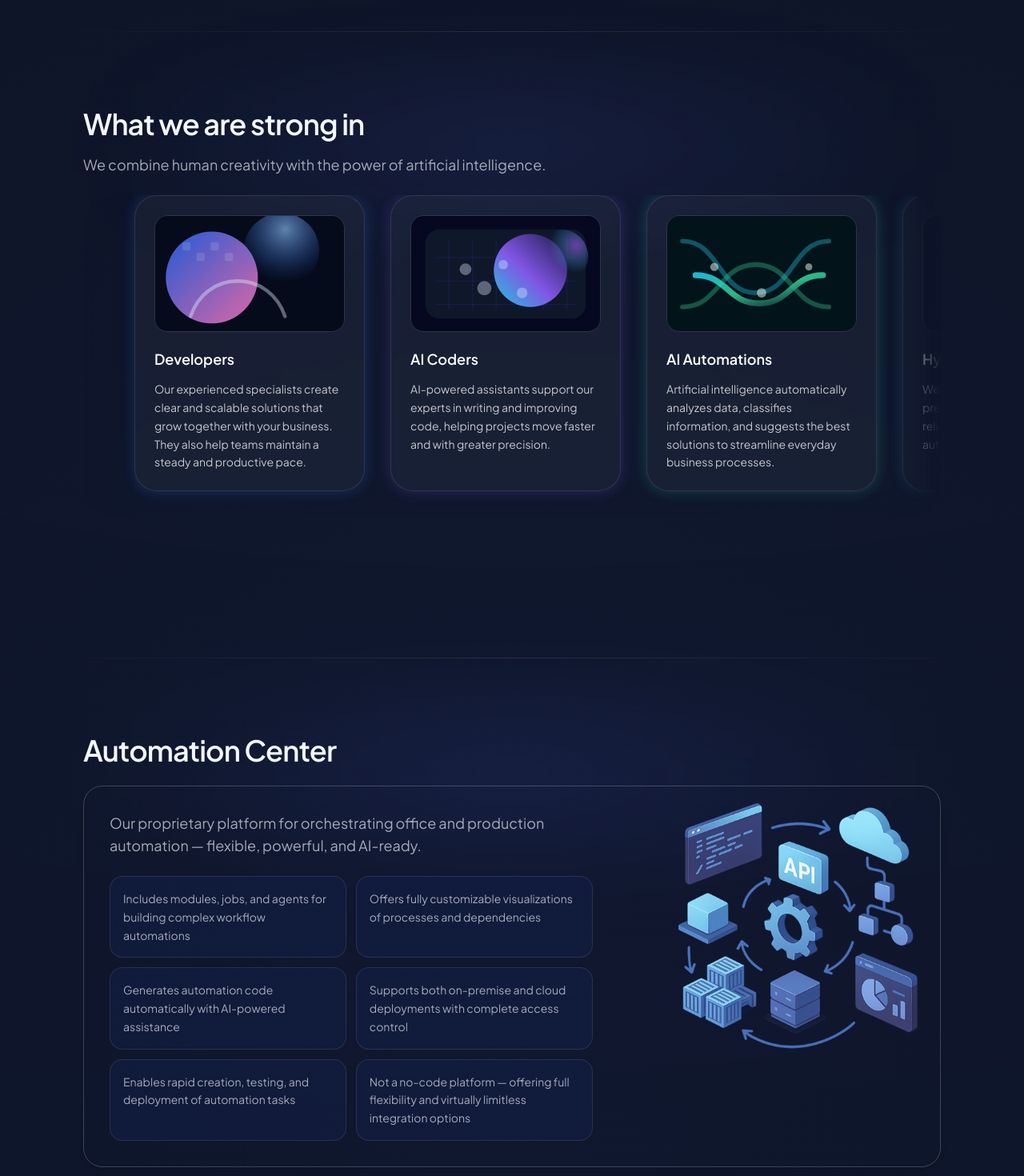
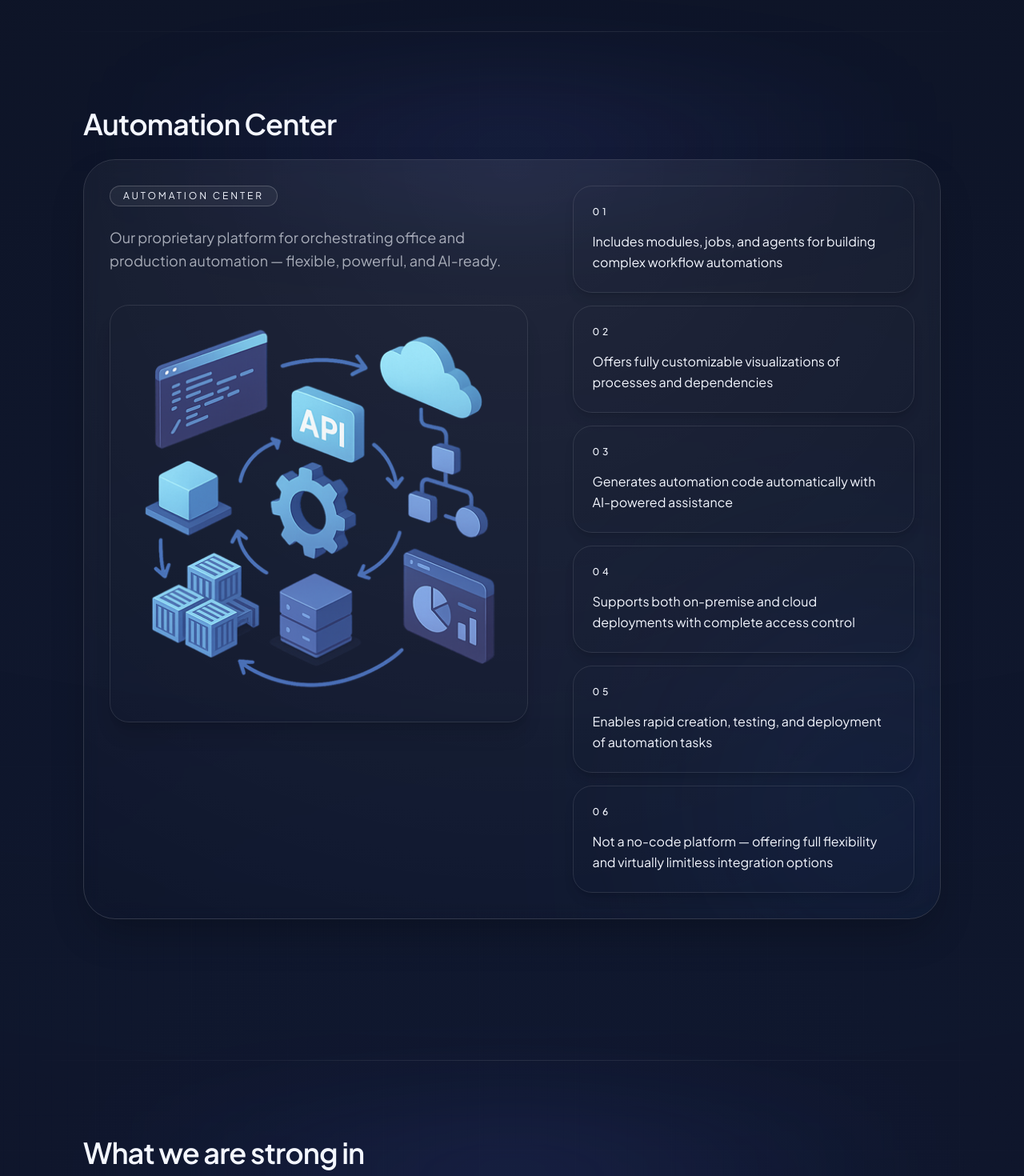
Before and after one commit to WGenSolutions/WGenSite, a React (Vite) app: page / in a window 1280 px wide. Shown: the part 2520-3990 px from the top of the page at 80% size. Built offline with nearby package versions, Linux system fonts and the light colour scheme.

Commit message:
Products section layout update. MOved Products above Techology

```diff
--- a/src/App.tsx
+++ b/src/App.tsx
@@ -60,9 +60,9 @@ function App() {
         <AuroraBackground />
         <Hero />
         <Offer />
-    <NewEra />
-    <Technologies />
+        <NewEra />
         <Products />
+        <Technologies />
         <Experience />
         <About />
         <Hobby />
--- a/src/sections/Products.tsx
+++ b/src/sections/Products.tsx
@@ -2,53 +2,77 @@ import { motion, useReducedMotion } from 'framer-motion'
 import { useTranslation } from 'react-i18next'
 import Section from '../components/Section'
 
+/** Renders the Products section with a layered hero and animated feature grid. */
 export const Products = () => {
-  const { t } = useTranslation('home')
-  const features = t('products.automationCenter.features', { returnObjects: true }) as string[]
-  const prefersReducedMotion = useReducedMotion()
+  const { t: _t } = useTranslation('home')
+  const _features = _t('products.automationCenter.features', { returnObjects: true }) as string[]
+  const _prefersReducedMotion = useReducedMotion()
 
   return (
-    <Section id="products" title={t('products.title')}>
+    <Section id="products" title={_t('products.title')}>
       <motion.div
-        className="relative overflow-hidden rounded-3xl border border-white/20 bg-gradient-to-br from-primary/20 via-background/80 to-background/95 p-8 shadow-lg"
-        initial={prefersReducedMotion ? undefined : { opacity: 0, scale: 0.97 }}
-        whileInView={prefersReducedMotion ? undefined : { opacity: 1, scale: 1 }}
-        viewport={{ once: true, amount: 0.1 }}
+        className="relative isolate overflow-hidden rounded-[2.5rem] border border-white/15 bg-gradient-to-br from-primary/15 via-background/85 to-background/95 p-8 shadow-2xl backdrop-blur"
+        initial={_prefersReducedMotion ? undefined : { opacity: 0, y: 32 }}
+        whileInView={_prefersReducedMotion ? undefined : { opacity: 1, y: 0 }}
+        viewport={{ once: true, amount: 0.2 }}
         transition={{ duration: 0.6, ease: [0.24, 0.8, 0.25, 1] as const }}
       >
-        <div
-          className="absolute right-0 -top-0 hidden w-1/3 md:block"
-          aria-hidden="true"
-        >
+        <div className="pointer-events-none absolute inset-0">
+          <div className="absolute -left-24 top-12 h-64 w-64 rounded-full bg-primary/35 blur-[120px]" />
+          <div className="absolute -right-16 bottom-0 h-72 w-72 rounded-full bg-blue-500/20 blur-[140px]" />
+          <div className="absolute inset-0 bg-[radial-gradient(circle_at_top,rgba(255,255,255,0.08),transparent)]" />
+        </div>
+
+        <div className="relative grid gap-10 lg:grid-cols-[minmax(0,0.55fr),minmax(0,0.45fr)] lg:gap-14">
+          <div className="flex h-full flex-col gap-10">
+            <div className="flex flex-col gap-6">
+              <span className="inline-flex w-fit items-center rounded-full border border-white/20 bg-white/5 px-4 py-1 text-xs uppercase tracking-[0.24em] text-primary/90">
+                {_t('products.automationCenter.headline')}
+              </span>
+              <p className="text-lg leading-relaxed text-muted">
+                {_t('products.automationCenter.description')}
+              </p>
+            </div>
+
+            <div className="relative overflow-hidden rounded-3xl border border-white/10 bg-background/60 shadow-xl">
+              <div className="absolute inset-0 bg-gradient-to-tr from-primary/10 via-transparent to-white/5" />
               <img
                 src="/images/product_automation_center.png"
-            alt={t('products.automationCenter.headline')}
-            className="h-full w-full object-cover"
+                alt={_t('products.automationCenter.headline')}
+                className="h-full w-full object-cover mix-blend-luminosity"
               />
             </div>
-        <div className="relative flex flex-col gap-6 md:w-3/5">
+          </div>
 
-          <p className="text-lg text-muted">{t('products.automationCenter.description')}</p>
-          <ul className="grid gap-3 text-sm text-muted sm:grid-cols-2">
-        {features.map((feature) => (
+          <motion.ul className="grid gap-4 sm:grid-cols-2 xl:grid-cols-1" initial={false}>
+            {_features.map((feature, index) => (
               <motion.li
                 key={feature}
-            className="flex items-start gap-2 rounded-2xl bg-blue-800/10 border border-white/10 bg-background/70 p-4 text-left"
+                className="group relative flex flex-col gap-4 rounded-3xl border border-white/10 bg-gradient-to-br from-background/80 via-background/70 to-background/90 p-6 text-left shadow-lg transition-shadow duration-300 hover:shadow-primary/30"
+                initial={_prefersReducedMotion ? undefined : { opacity: 0, y: 24 }}
+                whileInView={_prefersReducedMotion ? undefined : { opacity: 1, y: 0 }}
                 whileHover={
-          prefersReducedMotion
+                  _prefersReducedMotion
                     ? undefined
                     : {
+                        rotateX: 4,
+                        rotateY: -4,
+                        translateY: -6,
                         scale: 1.02,
-            x: 4,
                       }
                 }
-            whileTap={prefersReducedMotion ? undefined : { scale: 0.99 }}
-            transition={{ duration: 0.25, ease: [0.24, 0.8, 0.25, 1] as const }}
+                whileTap={_prefersReducedMotion ? undefined : { scale: 0.98 }}
+                viewport={{ once: true, amount: 0.2 }}
+                transition={{ duration: 0.35, ease: [0.24, 0.8, 0.25, 1] as const }}
               >
+                <span className="text-xs font-medium uppercase tracking-[0.32em] text-primary/70">
+                  {String(index + 1).padStart(2, '0')}
+                </span>
                 <span className="leading-relaxed text-foreground/90">{feature}</span>
+                <span className="pointer-events-none absolute inset-px rounded-[1.45rem] bg-gradient-to-br from-primary/10 via-transparent to-primary/5 opacity-0 transition-opacity duration-300 group-hover:opacity-100" />
               </motion.li>
             ))}
-          </ul>
+          </motion.ul>
         </div>
       </motion.div>
     </Section>
```
Lines whose indentation alone changed are shown as unchanged.
